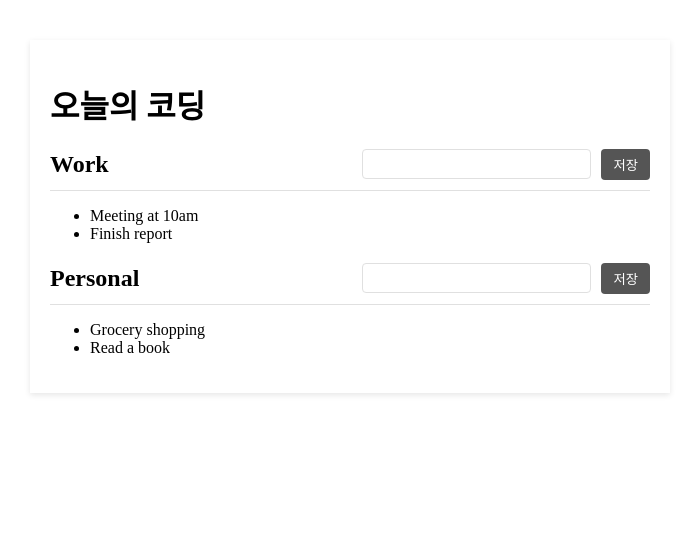
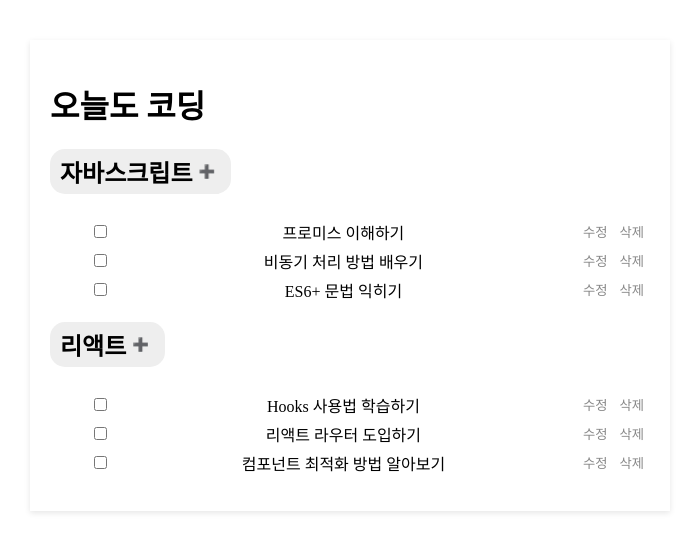
Before and after one commit to SparklingMind/todo, a React (Create React App) app: page / in a window 1280 px wide. Shown: the top 552 px of the page, without its empty margins (290-989 px from the left). Built offline with nearby package versions, Linux system fonts and the light colour scheme.

Commit message:
feat: to-dos 기본 디자인과 기능 작성

```diff
--- a/src/App.js
+++ b/src/App.js
@@ -17,13 +17,28 @@ const Title = styled.h1`
 
 function App() {
   const [categories, setCategories] = useState([
-    { name: 'Work', todos: ['Meeting at 10am', 'Finish report'] },
-    { name: 'Personal', todos: ['Grocery shopping', 'Read a book'] },
+    {
+      name: '자바스크립트',
+      todos: [
+        { text: '프로미스 이해하기', completed: false },
+        { text: '비동기 처리 방법 배우기', completed: false },
+        { text: 'ES6+ 문법 익히기', completed: false }
+      ]
+    },
+    {
+      name: '리액트',
+      todos: [
+        { text: 'Hooks 사용법 학습하기', completed: false },
+        { text: '리액트 라우터 도입하기', completed: false },
+        { text: '컴포넌트 최적화 방법 알아보기', completed: false }
+      ]
+    }
   ]);
+
 
   return (
     <AppContainer>
-      <Title>오늘의 코딩</Title>
+      <Title>오늘도 코딩</Title>
       <CategoryList categories={categories} setCategories={setCategories} />
     </AppContainer>
   );
--- a/src/CategoryItem.js
+++ b/src/CategoryItem.js
@@ -1,4 +1,4 @@
-import React from 'react';
+import React, { useState } from 'react';
 import TodoInput from './TodoInput';
 import styled from 'styled-components';
 
@@ -7,11 +7,12 @@ const CategoryItemContainer = styled.div`
 `;
 
 const CategoryHeader = styled.div`
-  display: flex;
+  display: inline-flex;
   justify-content: space-between;
   align-items: center;
-  border-bottom: 1px solid #e0e0e0;
-  padding-bottom: 10px;
+  padding: 5px 10px;
+  background-color: #eee;
+  border-radius: 15px;
   margin-bottom: 10px;
 `;
 
@@ -21,16 +22,122 @@ const CategoryTitle = styled.h2`
   font-size: 1.5em;
 `;
 
-function CategoryItem({ category, setCategories }) {
+const Button = styled.button`
+  background-color: transparent;
+  border: none;
+  cursor: pointer;
+  color: #888;
+  &:hover {
+    color: #555;
+  }
+`;
+
+const TodoItem = styled.li`
+  display: flex;
+  justify-content: space-between;
+  align-items: center;
+  margin-bottom: 5px;
+  text-decoration: ${props => (props.completed ? 'line-through' : 'none')};
+`;
+
+function CategoryItem({ category, categories, setCategories }) {
+  const [isInputVisible, setInputVisible] = useState(false);
+  const [editingIndex, setEditingIndex] = useState(null);
+  const [editingText, setEditingText] = useState('');
+
+  const handleCheck = (index) => {
+    setCategories(prevCategories => {
+      return prevCategories.map(cat => {
+        if (cat.name === category.name) {
+          const updatedTodos = [...cat.todos];
+          updatedTodos[index].completed = !updatedTodos[index].completed;
+
+          updatedTodos.sort((a, b) => (a.completed === b.completed ? 0 : a.completed ? 1 : -1));
+
+          return { ...cat, todos: updatedTodos };
+        } else {
+          return cat;
+        }
+      });
+    });
+  };
+
+  const handleStartEditing = (index, text) => {
+    setEditingIndex(index);
+    setEditingText(text);
+  };
+
+  const handleEdit = (index) => {
+    setCategories(prevCategories => {
+      return prevCategories.map(cat => {
+        if (cat.name === category.name) {
+          const updatedTodos = [...cat.todos];
+          updatedTodos[index].text = editingText;
+          return { ...cat, todos: updatedTodos };
+        } else {
+          return cat;
+        }
+      });
+    });
+    setEditingIndex(null);
+    setEditingText('');
+  };
+
+  const handleDelete = (index) => {
+    setCategories(prevCategories => {
+      return prevCategories.map(cat => {
+        if (cat.name === category.name) {
+          const updatedTodos = [...cat.todos];
+          updatedTodos.splice(index, 1);
+          return { ...cat, todos: updatedTodos };
+        } else {
+          return cat;
+        }
+      });
+    });
+  };
+
   return (
     <CategoryItemContainer>
       <CategoryHeader>
         <CategoryTitle>{category.name}</CategoryTitle>
-        <TodoInput category={category} setCategories={setCategories} />
+        <Button onClick={() => setInputVisible(!isInputVisible)}>➕</Button>
       </CategoryHeader>
+      {isInputVisible && (
+        <TodoInput
+          category={category}
+          categories={categories}
+          setCategories={setCategories}
+          setInputVisible={setInputVisible}
+        />
+      )}
       <ul>
         {category.todos.map((todo, index) => (
-          <li key={index}>{todo}</li>
+          <TodoItem key={index} completed={todo.completed}>
+            <input
+              type="checkbox"
+              checked={todo.completed}
+              onChange={() => handleCheck(index)}
+            />
+            {editingIndex === index ? (
+              <input
+                value={editingText}
+                onChange={e => setEditingText(e.target.value)}
+                onBlur={() => handleEdit(index)}
+                onKeyPress={(e) => { if (e.key === 'Enter') handleEdit(index); }}
+              />
+            ) : (
+              todo.text
+            )}
+            <span>
+              {editingIndex === index ? (
+                <Button onClick={() => handleEdit(index)}>저장</Button>
+              ) : (
+                <Button onClick={() => handleStartEditing(index, todo.text)}>수정</Button>
+              )}
+              <Button onClick={() => handleDelete(index)}>삭제</Button>
+            </span>
+          </TodoItem>
         ))}
       </ul>
     </CategoryItemContainer>
--- a/src/CategoryList.js
+++ b/src/CategoryList.js
@@ -8,6 +8,7 @@ function CategoryList({ categories, setCategories }) {
         <CategoryItem
           key={index}
           category={category}
+          categories={categories}
           setCategories={setCategories}
         />
       ))}
--- a/src/TodoInput.js
+++ b/src/TodoInput.js
@@ -1,61 +1,59 @@
 import React, { useState } from 'react';
 import styled from 'styled-components';
 
-const TodoInputContainer = styled.div`
+const InputContainer = styled.div`
   display: flex;
+  justify-content: space-between;
   align-items: center;
+  margin-bottom: 10px;
 `;
 
-const TodoInputField = styled.input`
-  padding: 5px 10px;
-  font-size: 1em;
-  border: 1px solid #e0e0e0;
-  border-radius: 4px;
-  flex-grow: 1;
-  margin-right: 10px;
+const Input = styled.input`
+  flex: 1;
+  padding: 5px;
+  border: 1px solid #ccc;
+  border-radius: 5px;
 `;
 
 const SaveButton = styled.button`
-  padding: 6px 12px;
-  background-color: #555;
+  background-color: transparent;
   border: none;
-  color: #fff;
-  border-radius: 4px;
   cursor: pointer;
-  transition: background-color 0.3s;
-
+  color: #888;
+  margin-left: 10px;
   &:hover {
-    background-color: #444;
+    color: #555;
   }
 `;
 
-function TodoInput({ category, setCategories }) {
-  const [inputValue, setInputValue] = useState('');
+function TodoInput({ category, categories, setCategories, setInputVisible }) {
+  const [newTodo, setNewTodo] = useState('');
 
-  const handleAdd = () => {
-    if (inputValue.trim() !== '') {
+  const handleSaveClick = () => {
     setCategories(prevCategories => {
       return prevCategories.map(cat => {
         if (cat.name === category.name) {
-            return { ...cat, todos: [...cat.todos, inputValue] };
+          const updatedTodos = [...cat.todos, { text: newTodo, completed: false }];
+          return { ...cat, todos: updatedTodos };
         } else {
           return cat;
         }
       });
     });
-      setInputValue('');
-    }
+    setNewTodo('');
+    setInputVisible(false);
   };
 
   return (
-    <TodoInputContainer>
-      <TodoInputField
+    <InputContainer>
+      <Input
         type="text"
-        value={inputValue}
-        onChange={e => setInputValue(e.target.value)}
+        value={newTodo}
+        onChange={e => setNewTodo(e.target.value)}
+        placeholder="새로운 할 일을 입력하세요"
       />
-      <SaveButton onClick={handleAdd}>저장</SaveButton>
-    </TodoInputContainer>
+      <SaveButton onClick={handleSaveClick}>저장</SaveButton>
+    </InputContainer>
   );
 }
 
```
Also changed, not shown: src/App.css (added, +20 -0 lines). Lines whose indentation alone changed are shown as unchanged.
